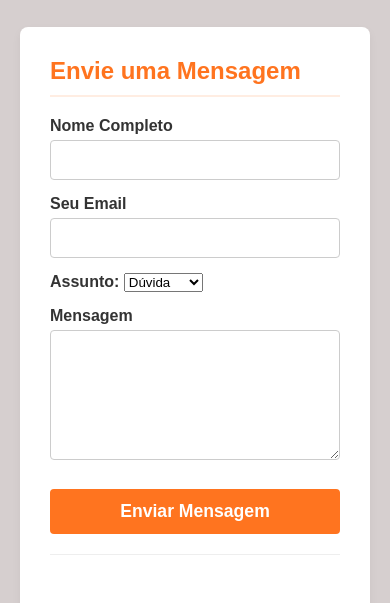
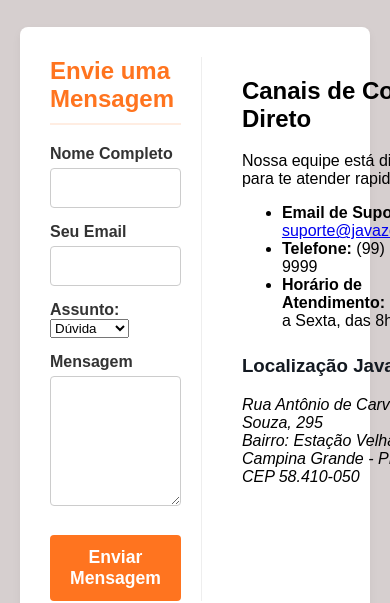
Before and after one commit to Pinguimy/Javazon, a plain HTML site: page contato.html in a window 390 px wide. Shown: the part 271-874 px from the top of the page. Drawn offline with Linux system fonts and the light colour scheme.

Commit message:
Add files via upload

```diff
--- a/pagina.css
+++ b/pagina.css
@@ -1,4 +1,3 @@
-/* Definição de estilos base (CSS Reset/Normalize implícito) */
 body {
   font-family: Arial, sans-serif;
   margin: 0;
@@ -119,7 +118,6 @@ nav li a:hover { color: #ff741f; }
   align-items: center;
   gap: 15px;
 }
-
 .icone-acao {
   text-decoration: none;
   font-size: 20px;
@@ -133,9 +131,7 @@ nav li a:hover { color: #ff741f; }
   cursor: pointer;
   position: relative; /* Necessário para o badge */
 }
-
 .icone-acao:hover { background-color: rgba(255, 255, 255, 0.1); }
-
 .botao-principal a {
   color: white;
   text-decoration: none;
@@ -151,7 +147,6 @@ nav li a:hover { color: #ff741f; }
   background-color: rgba(255, 255, 255, 0.1);
   border-color: #ff9900;
 }
-
 .conteudo {
   padding: 20px 0;
   background-color: #ffffff;
@@ -160,18 +155,15 @@ nav li a:hover { color: #ff741f; }
   margin: 0 auto;
   border-radius: 20px;
 }
-
 .conteudo-header {
   text-align: center;
   padding: 30px 20px;
 }
-
 .conteudo-header h1 {
   color: #333;
   margin-bottom: 10px;
   font-size: 2.5rem;
 }
-
 footer {
   text-align: center;
   padding: 2rem 1rem;
@@ -179,13 +171,11 @@ footer {
   color: #ecf0f1;
   margin-top: 3rem;
 }
-
 #card-list {
   display: grid;
   grid-template-columns: repeat(auto-fit, minmax(500px, 1fr));
   gap: 20px;
 }
-
 .class-card {
   width: 100%;
   height: auto;
@@ -197,16 +187,13 @@ footer {
   overflow: hidden;
   background-color: rgb(255, 255, 255);
   transition: transform 0.2s;
-
   position: relative; /* necessário para posicionar badge de preço */
 }
-
 .class-card:hover {
   background-color: #fcd7d7;
   transform: translateY(-2px);
   box-shadow: 0 6px 10px rgba(0, 0, 0, 0.15);
 }
-
 .card-header {
   height: auto;
   padding: 16px;
@@ -214,13 +201,11 @@ footer {
   flex-direction: column;
   justify-content: space-between;
 }
-
 .card-header-top {
   display: flex;
   justify-content: space-between;
   align-items: flex-start;
 }
-
 .card-title {
   font-size: 1.25rem;
   font-weight: 600;
@@ -229,13 +214,11 @@ footer {
   white-space: pre-wrap;
   max-width: 90%;
 }
-
 .card-subtitle {
   font-size: 0.875rem;
   opacity: 0.8;
   font-weight: 500;
 }
-
 /* Ajuste das imagens dos cards para não ficarem cortadas */
 .class-card img {
   width: calc(100% - 32px);
@@ -245,7 +228,6 @@ footer {
   display: block;
   margin: 12px auto 0;
 }
-
 /* selo de preço no canto superior direito do card */
 .price-badge {
   position: absolute;
@@ -260,16 +242,12 @@ footer {
   font-size: 0.95rem;
   z-index: 1600;
 }
-
 .tela { box-shadow: 0 2px 4px rgba(0, 0, 2, 1.05); /* Sombra para profundidade header */ }
-
 .contato  {
   text-decoration: none;
   color: #aa4100;
 }
-
 /* Estilos Específicos para a Página Sobre Nós */
-
 .sobre-pagina {
   max-width: 1000px;
   margin: 40px auto;
@@ -278,51 +256,43 @@ footer {
   border-radius: 8px;
   box-shadow: 0 4px 10px rgba(0, 0, 0, 0.05);
 }
-
 .sobre-pagina h1 {
   text-align: center;
   color: #131921;
   margin-bottom: 5px;
 }
-
 .sobre-pagina .subtitulo {
   text-align: center;
   color: #555;
   margin-bottom: 40px;
   font-size: 1.15rem;
 }
-
 .sobre-pagina section {
   margin-bottom: 40px;
   padding: 20px 0;
   border-bottom: 1px dashed #ccc;
 }
-
 .sobre-pagina section:last-child {
   border-bottom: none;
   margin-bottom: 0;
 }
-
 .sobre-pagina h2 {
   color: #ff741f;
   border-left: 5px solid #ff741f;
   padding-left: 10px;
   margin-bottom: 15px;
 }
-
 .historia p,
 .diferenciais p {
   line-height: 1.6;
   color: #333;
 }
-
 /* Estilizando Missão, Visão e Valores (MVV) */
 .mvv-container {
   display: flex;
   gap: 30px;
   margin-top: 20px;
 }
-
 .mvv-item {
   flex: 1;
   padding: 20px;
@@ -330,7 +300,6 @@ footer {
   border-radius: 6px;
   background-color: #f9f9f9;
 }
-
 .mvv-item h3 {
   color: #131921;
   font-size: 1.3rem;
@@ -339,7 +308,6 @@ footer {
   padding-bottom: 10px;
   margin-bottom: 15px;
 }
-
 .mvv-item ul {
   list-style: none;
   padding: 0;
@@ -350,26 +318,22 @@ footer {
 }
 
 /* Estilos Específicos para a Página de Contato */
-
 .contato-pagina {
   max-width: 1200px;
   margin: 40px auto;
   padding: 0 20px;
 }
-
 .contato-pagina h1 {
   text-align: center;
   color: #131921;
   margin-bottom: 5px;
 }
-
 .contato-pagina .subtitulo {
   text-align: center;
   color: #555;
   margin-bottom: 30px;
   font-size: 1.1rem;
 }
-
 .contato-container {
   display: flex;
   gap: 40px;
@@ -378,18 +342,15 @@ footer {
   border-radius: 8px;
   box-shadow: 0 4px 10px rgba(0, 0, 0, 0.05);
 }
-
 .formulario-contato {
   flex: 2; /* O formulário ocupa mais espaço */
   padding-right: 20px;
   border-right: 1px solid #eee;
 }
-
 .info-contato {
   flex: 1; /* As informações ocupam menos espaço */
   padding-left: 20px;
 }
-
 .formulario-contato h2,
 .info-contato h2 {
   color: #ff741f; /* Use uma cor de destaque, como no seu CSS de login */
@@ -421,7 +382,6 @@ footer {
 }
 
 .form-group textarea { resize: vertical; /* Permite redimensionar apenas na vertical */}
-
 .btn-enviar {
   background-color: #ff741f;
   color: white;
@@ -437,7 +397,6 @@ footer {
 }
 
 .btn-enviar:hover {background-color: #e06015;}
-
 .info-contato ul {
   list-style: none;
   padding: 0;
@@ -446,40 +405,22 @@ footer {
 
 .info-contato li { margin-bottom: 10px; line-height: 1.4;
 }
-
 .info-contato a {
   color: #007bff; /* Cor padrão para links */
   text-decoration: none;
 }
 
 .info-contato a:hover {text-decoration: underline;}
-
 .localizacao h3 {
   margin-top: 25px;
   color: #131921;
 }
-
-/* Responsividade Básica */
-@media (max-width: 768px) {
-  .contato-container {flex-direction: column;}
-
-  .formulario-contato {
-    border-right: none;
-    border-bottom: 1px solid #eee;
-    padding-right: 0;
-    padding-bottom: 20px;
-    margin-bottom: 20px;
-  }
-
-  .info-contato {padding-left: 0;}
-}
-
+.info-contato {padding-left: 0;}
 .fone {
   display: contents;
   color: black;
 
 }
-
 /* Botão voltar ao topo */
 #topo {
     position: fixed;
@@ -494,11 +435,9 @@ footer {
     display: none;
     transition: 0.3s;
 }
-
 #topo:hover {
     transform: scale(1.1);
 }
-
 /* Overrides para alinhar header-top e estilo do preço (append) */
 .card-header-top { align-items: center !important; }
 
@@ -517,17 +456,13 @@ footer {
 }
 .card-header-top .price-inline { margin-top: 0; align-self: center; }
 
-
 /* Badge*/
 .price-badge {
   padding: 4px 8px;
   font-size: 0.9rem;
   border-radius: 6px;
 }
-
-.card-header-top {
-  align-items: center !important;
-}
+.card-header-top { align-items: center !important; }
 .price-inline {
   display: inline-block;
   background: #fff;
@@ -544,7 +479,6 @@ footer {
   margin-top: 0;
   align-self: center;
 }
-
 .price-badge {
   padding: 4px 8px;
   font-size: 0.9rem;
--- a/script.js
+++ b/script.js
@@ -142,7 +142,7 @@ document.addEventListener('DOMContentLoaded', () => {
 
         const title = (card.querySelector('.card-title')?.textContent || 'produto').trim();
         let found = priceMap.find(p => p.match.test(title));
-        let price = found ? found.price : (Math.floor(Math.random() * 900) + 49) + 0.90; // default
+        let price = found ? found.price : (Math.floor(Math.random() * 900) + 49) + 0.90; // preço aleatório entre R$49,90 e R$949,90
 
         const headerTop = card.querySelector('.card-header-top');
         if (headerTop) {
```
